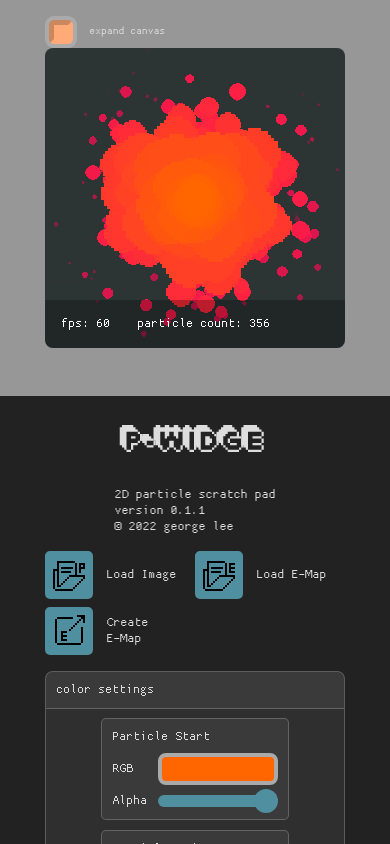
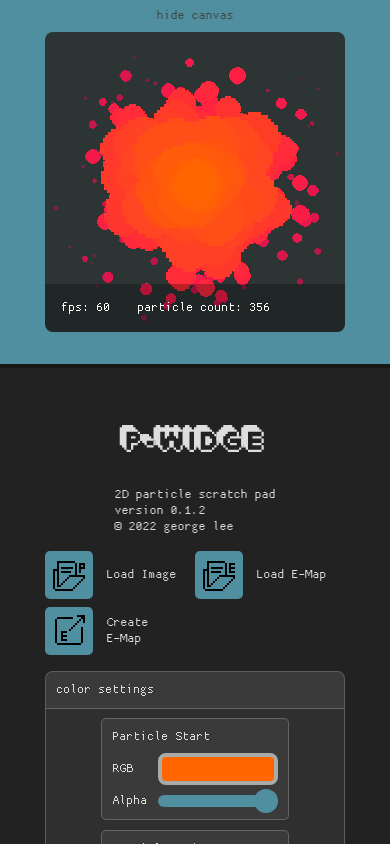
Before and after one commit to georgeolee/p-widge, a React (Create React App) app: page / in a window 390 px wide. Shown: the top 844 px of the page. Built offline with nearby package versions, Linux system fonts and the light colour scheme.

Commit message:
fixes wonky pointer detection in fixed canvas mode

```diff
--- a/package.json
+++ b/package.json
@@ -1,6 +1,6 @@
 {
   "name": "p-widge",
-  "version": "0.1.1",
+  "version": "0.1.2",
   "homepage": "./",
   "private": true,
   "dependencies": {
--- a/src/App.css
+++ b/src/App.css
@@ -24,6 +24,10 @@
   --panel-border-width: 1px;
   --panel-border-radius:8px;
   --panel-padding: 10px;
+
+  --input-border-color: #aaa;
+
+  --scrollbar-width: 0px;
 }
 
 
@@ -54,7 +58,7 @@ body .App .bezier-input{
   --bezier-control-stroke: var(--low-contrast-color);
   --bezier-control-fill: var(--highlight-color);
   --bezier-control-hover-fill: var(--highlight-color-hover);
-  --bezier-canvas-border: #aaa;
+  --bezier-canvas-border: var(--input-border-color);
   --bezier-border: var(--panel-border-color);
   /* full component width = 2*padding - 3*control size */
 }
@@ -70,21 +74,6 @@ body.dark, body.dark .App{
   --highlight-color-hover-enabled: #fc9;
 }
 
-body.toast{
-  --background-color: #b96;
-  --body-color:#ddd;
-  --primary-color: #fa9;
-
-  --low-contrast-color: #444;
-  --highlight-color: #fa7;
-  --highlight-color-hover: #fc9;
-
-  --body-color:#878;
-}
-
-.toast .App .bezier-input{
-  --bezier-background-color: var(--panel-background-color);
-}
 
 #app-root{
   display: flex;
@@ -366,7 +355,7 @@ body{
   max-height: var(--input-size);
   border-radius: 8px;
   border: none;
-  border: 4px solid #aaa;
+  border: 4px solid var(--input-border-color);
   position: relative;
   height: 32px;
 }
@@ -500,7 +489,7 @@ input[type="checkbox"], input[type="radio"]{
   --checkbox-color-hover: var(--neutral-color-hover);
   --checkbox-color-checked: var(--highlight-color);
   --checkbox-color-checked-hover: var(--highlight-color-hover);
-  --checkbox-shadow-color: #aaa;
+  --checkbox-shadow-color: var(--input-border-color);
 
   --border-width: 5px;
   --shadow-width: 4px;
@@ -555,7 +544,7 @@ input[type="checkbox"]:checked, input[type="radio"]:checked{
 
 .radio-label::before, .checkbox-label::before {
   content: ' - ';
-  color: #aaa;
+  color: var(--input-border-color);
 }
 
 .radio-item+.radio-item input[type="radio"]{
@@ -616,6 +605,38 @@ input[type="checkbox"]:checked, input[type="radio"]:checked{
 @media screen and (max-width: 799px) {
 
 
+  #canvas-display-toggle{
+    position: fixed;
+    top: 0;
+    /* visibility: hidden; */
+    width: 100vw;
+    height: 32px;
+    background-color: transparent;
+    border: none;
+    box-shadow: none;
+  }
+  #canvas-display-toggle::after{
+    position: fixed;
+    top: 0;
+    left: 0;
+    right: 0;
+    width: 100vw !important;
+    height: 32px;
+    justify-content: center;
+    text-align: center !important;
+    display: flex;
+    flex-direction: column;
+    flex-wrap: nowrap;
+    content: 'show canvas';
+    font-size: 16px;
+    color: var(--low-contrast-color);
+
+  }
+
+  #canvas-display-toggle:checked::after{
+    content: 'hide canvas';
+  }
+
   #canvas-display-toggle:not(:checked) ~ *{
     display: none;
   }
@@ -636,31 +657,51 @@ input[type="checkbox"]:checked, input[type="radio"]:checked{
   clean up / decide if this is good or not
   */
 
-  .p5-container{
+  /* .p5-container{
     top: 0;
     width: var(--canvas-size) !important;
     position: fixed !important;
     justify-self: center;
     z-index: 20000;
-    --overlay-color: #aaad;
-    box-shadow: 0 calc(-100vw + 1em + 32px) 0 100vw var(--overlay-color);
+    --overlay-color: #f44;
+    box-shadow: 0 calc(-100vw + 1em + 32px) 1px 100vw var(--overlay-color);
     background-color: var(--overlay-color);
+  } */
+
+  .p5-container{
+    position: fixed !important;
+    top: 0 !important;
+    left: 0 !important;
+    width: 100vw !important;
+
+    --vertical-padding: 32px;
+    --horizontal-padding: calc((100vw - var(--canvas-size))/2);
+    min-height: var(--vertical-padding);
+    margin: 0 !important;
+
+    align-items: center !important;
+    /* justify-content: center !important; */
+    /* justify-self: center;     */
+    z-index: 20000;
+    --overlay-color: var(--primary-color);
+    background-color: var(--overlay-color);
+    border: none !important;
+    box-shadow: 0 4px 1px 0px #0004;
   }
+
+  .p5-container canvas{
+    margin: var(--vertical-padding) 0 !important;
+  }
+
+  .p5-container #canvas-overlay{
+    left: var(--horizontal-padding);
+    /* bottom: var(--padding); */
+    bottom: 32px;
+  }
+
 
   body .App div.buttons{
     grid-row: 2;
-  }
-
-  .p5-container input[type="checkbox"]::after{
-    position: relative;
-    left: calc(100% + 8px + 1em);
-    display: flex;
-    flex-wrap: nowrap;
-    content: 'collapse canvas';
-  }
-
-  .p5-container input[type="checkbox"]:checked::after{
-    content: 'expand canvas';
   }
 
   .horizontal-gutter{
--- a/src/App.js
+++ b/src/App.js
@@ -14,20 +14,19 @@ import { LinkButton } from './components/LinkButton';
 
 import { GetActiveParticleCount } from './particle-system/Particle';
 
-const version = '0.1.1';
+const version = '0.1.2';
 
 /*
 *   TODO:
 *
         THIS : !
 
+        scrollbar offset horizontal (- 15px / 2 ?) for fixed canvas on non-mobile browser? how / if to do
+
+
         ******
           continue stylesheet cleanup
 
-
-          fix tooltip width
-
-          tooltips on mobile ? possibly add a toggle next to canvas toggle
             > toggle placement in html doc?
             > related - canvas toggle cleanup
             > figure out what to do about that empty space at the top
@@ -47,10 +46,6 @@ const version = '0.1.1';
 *       -github images
 *       -styling and stuff  ***
 *
-*       -BezierInput:
-*         - separate lookup res from sample res?
-*         >github update
-*
 *
 *
 *
@@ -61,7 +56,7 @@ function App() {
 
 
   const onAppPointerMove = e => {
-    const canvasRect = p5ContainerRef.current.getBoundingClientRect();
+    const canvasRect = p5ContainerRef.current.querySelector('.p5Canvas').getBoundingClientRect();
     if(!canvasRect)return;
 
     mouse.pageX = e.pageX;
@@ -111,6 +106,14 @@ function App() {
     return () => document.body.removeEventListener('pointermove', onAppPointerMove);
   });
 
+
+  // DETECT TOUCH END
+  // CLEAN THIS UP
+  useEffect(()=>{
+    p5ContainerRef.current.querySelector('.p5Canvas').addEventListener('touchend',()=>{
+      mouse.overCanvas = false;
+    })
+  });
 
   return (
     <div className="App">
@@ -358,18 +361,14 @@ function App() {
             <Radio
               name='editor-theme'
               label='light'
-              func={()=>document.body.classList.remove('dark', 'toast')}
+              func={()=>document.body.classList.remove('dark')}
               checked={!isNightTime}/>
 
             <Radio
               name='editor-theme'
               label='dark'
-              func={()=>{document.body.classList.remove('toast'); document.body.classList.add('dark')}}
+              func={()=>{document.body.classList.add('dark')}}
               checked={isNightTime}/>
-
-            <Radio name='editor-theme'
-              label='toast'
-              func={()=>{document.body.classList.remove('dark', 'light'); document.body.classList.add('toast')}}/>
           </div>
 
         </div>
--- a/src/sketch.js
+++ b/src/sketch.js
@@ -35,7 +35,7 @@ export function sketch(p){
     p.setup = function(){
 
         const size = getCanvasSizeProperty();
-        let cnv = p.createCanvas(size,size)
+        p.createCanvas(size,size)
         p.background(255)
 
 
@@ -46,12 +46,6 @@ export function sketch(p){
 
         s.pos = p.createVector(p.width/2,p.height/2)
 
-        p.frameRate(frameRate);
-
-        p.noSmooth();
-
-        console.log('SMOOTH?')
-        console.log(cnv.elt.getContext('2d').imageSmoothingEnabled)
     }
 
     p.draw = function(){
```
Also changed, not shown: src/components/GroupName.js (deleted, +0 -10 lines), src/components/HR.js (deleted, +0 -10 lines), src/particle-system/FrameManager.js (+0 -11 lines), src/fonts/visitor2.woff2 (deleted), 1 other file (tests, documents, lock files or other folders).
